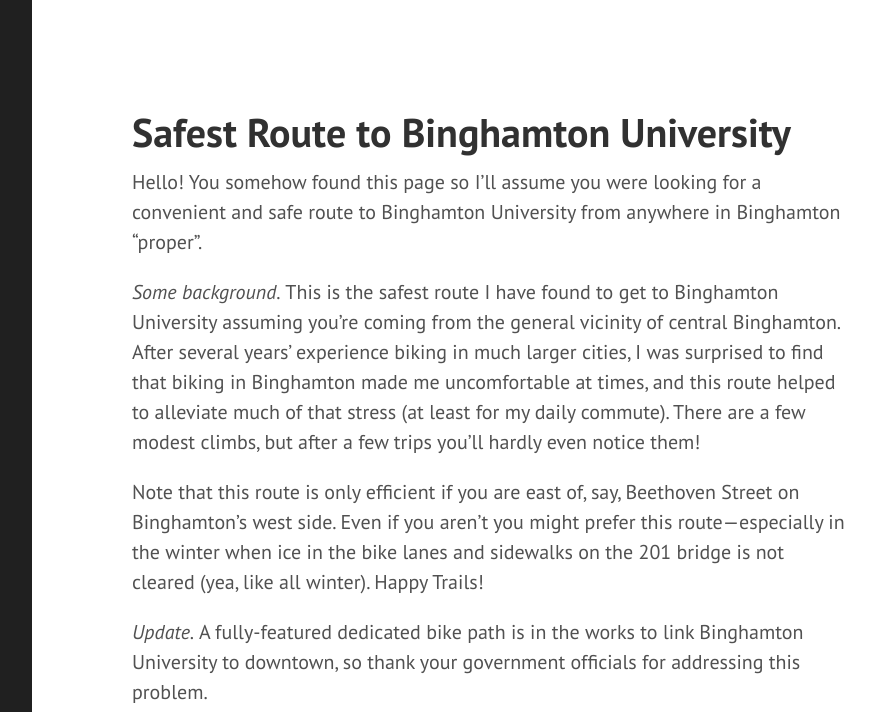
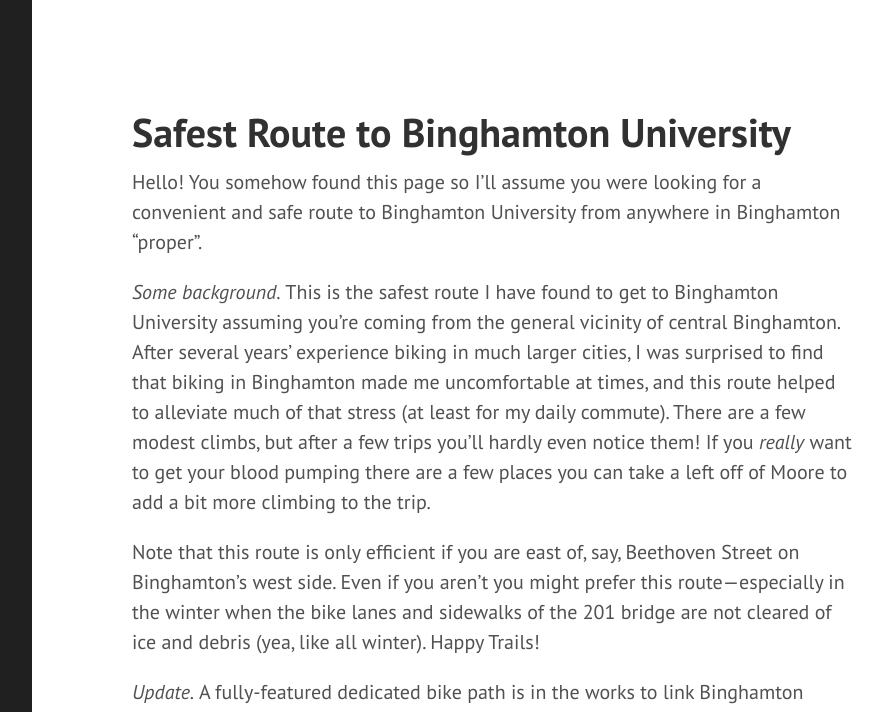
Before and after one commit to stoicml/ghonk.github.io, a Jekyll site: the page built from _posts/2012-8-29-safest-route-to-bing.md, in a window 1280 px wide and 1400 px high. Shown: the top 712 px of the window, without its empty margins (328-1211 px from the left). Built offline with Jekyll 4.4.1, drawn with Linux system fonts in a browser that asks for light colours; nearby versions of some CDN libraries; Markdown is read by kramdown in place of the engine named in the settings; some of the changed text lies outside the part shown.

Commit message:
bike route

```diff
--- a/_posts/2012-8-29-safest-route-to-bing.md
+++ b/_posts/2012-8-29-safest-route-to-bing.md
@@ -9,10 +9,81 @@
 
 Hello! You somehow found this page so I'll assume you were looking for a convenient and safe route to Binghamton University from anywhere in Binghamton "proper".
 
-*Some background.* This is the safest route I have found to get to Binghamton University assuming you're coming from the general vicinity of central Binghamton. After several years' experience biking in much larger cities, I was surprised to find that biking in Binghamton made me uncomfortable at times, and this route helped to alleviate much of that stress (at least for my daily commute). There are a few modest climbs, but after a few trips you'll hardly even notice them!
+*Some background.* This is the safest route I have found to get to Binghamton University assuming you're coming from the general vicinity of central Binghamton. After several years' experience biking in much larger cities, I was surprised to find that biking in Binghamton made me uncomfortable at times, and this route helped to alleviate much of that stress (at least for my daily commute). There are a few modest climbs, but after a few trips you'll hardly even notice them! If you *really* want to get your blood pumping there are a few places you can take a left off of Moore to add a bit more climbing to the trip.
 
-Note that this route is only efficient if you are east of, say, Beethoven Street on Binghamton's west side. Even if you aren't you might prefer this route---especially in the winter when ice in the bike lanes and sidewalks on the 201 bridge is not cleared (yea, like all winter). Happy Trails!
+Note that this route is only efficient if you are east of, say, Beethoven Street on Binghamton's west side. Even if you aren't you might prefer this route---especially in the winter when the bike lanes and sidewalks of the 201 bridge are not cleared of ice and debris (yea, like all winter). Happy Trails!
 
 *Update.* A fully-featured dedicated bike path [is in the works](http://www.pressconnects.com/story/news/local/2016/04/29/trail-blazing-16m-pedestrian-route-would-link-bu-downtown/82344124/) to link Binghamton University to downtown, so thank your government officials for addressing this problem.
 
 <iframe src="https://www.google.com/maps/d/u/0/embed?mid=1OkUodDDf2kCKFbrXyYXtxfb0aqUo_Cdr" width="640" height="480"></iframe>
+
+
+
+Step-by-step directions:
+
+<table style="width:100%">
+  <tr>
+    <th>Direction</th>
+    <th>Distance</th>
+  </tr>
+  <tr>
+    <td>Take the pedestrian bridge across the Susquehanna River</td>
+    <td></td>
+  </tr>
+
+    <tr>
+    <td>Turn right onto Pennsylvania Ave</td>
+    <td>92 ft</td>
+  </tr>
+
+    <tr>
+    <td>Slight left to stay on Pennsylvania Ave</td>
+    <td>0.694 mi</td>
+  </tr>
+
+    <tr>
+    <td>Turn right onto Moore Ave</td>
+    <td>0.873 mi</td>
+  </tr>
+
+    <tr>
+    <td>Turn right onto Hazard Hill Rd</td>
+    <td>262 ft</td>
+  </tr>
+
+    <tr>
+    <td>Continue onto Hawthorne Rd</td>
+    <td>1,168 ft</td>
+  </tr>
+
+    <tr>
+    <td>Turn left onto Clifton Blvd</td>
+    <td>0.925 mi</td>
+  </tr>
+
+    <tr>
+    <td>Turn left onto Clubhouse Rd</td>
+    <td>0.413 mi</td>
+  </tr>
+
+    <tr>
+    <td>Turn left onto Country Club Rd</td>
+    <td>0.314 mi</td>
+  </tr>
+
+    <tr>
+    <td>Turn right onto Washington Dr</td>
+    <td>0.290 mi</td>
+  </tr>
+
+    <tr>
+    <td>Turn right onto Lehigh Ave</td>
+    <td>341 ft</td>
+  </tr>
+
+    <tr>
+    <td>Continue onto E Access Rd til you're there!</td>
+    <td></td>
+  </tr>
+
+</table>
```
Also changed, not shown: _rmd/2012-8-29-safest-route-to-bing.Rmd (+73 -2 lines).
